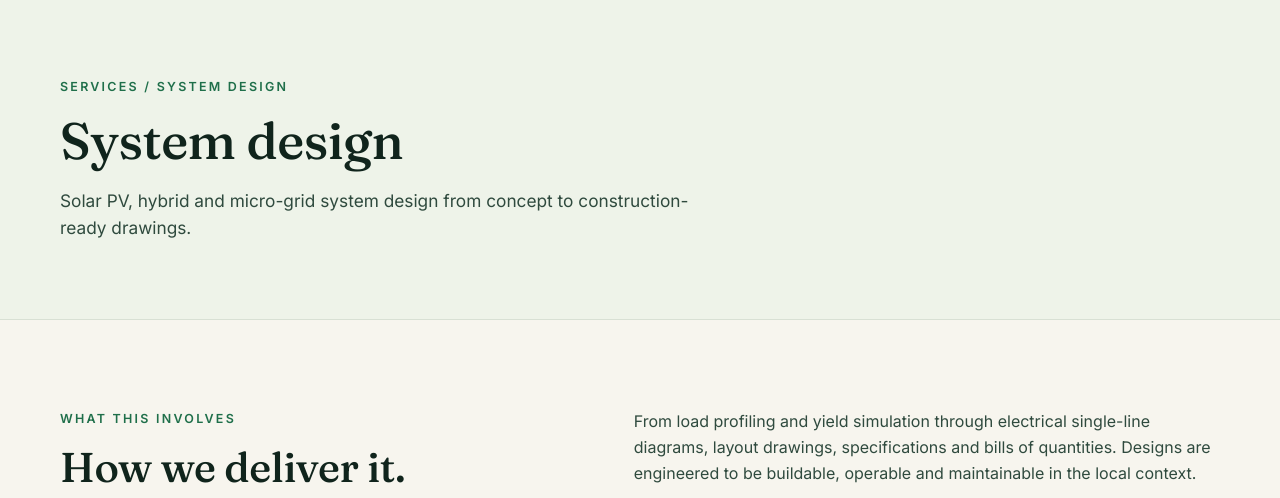
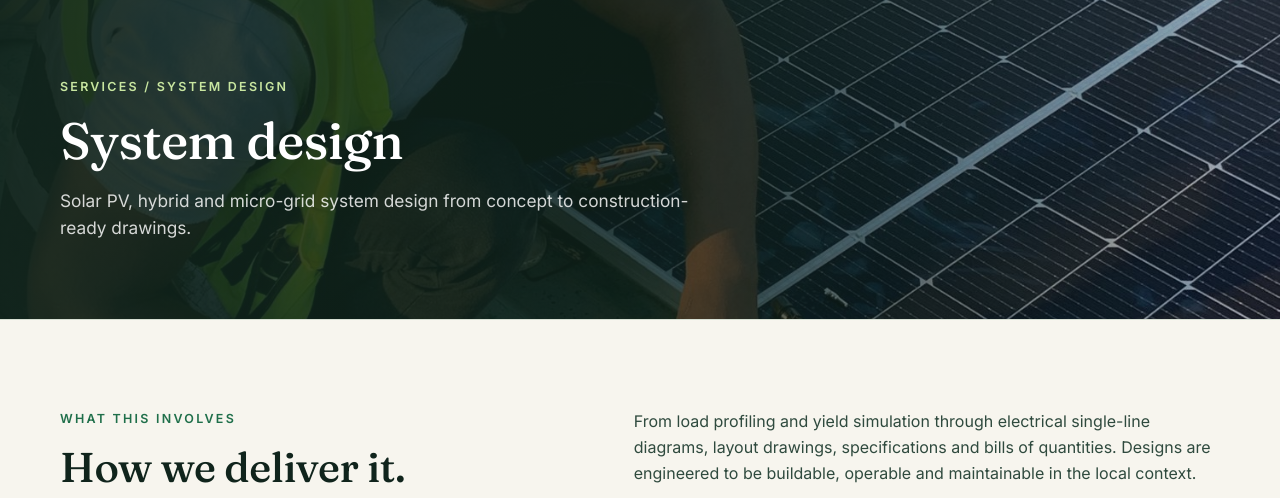
Before and after one commit to thuwalabrian/fcce-site, a FastAPI app: page /services/system-design in a window 1280 px wide. Shown: the part 91-589 px from the top of the page. Run offline with FastAPI, Linux system fonts and the light colour scheme.

Commit message:
Add unique imagery to all services
Add a distinct African-context image for each service card and matching detail-page hero, with all media bundled locally.

Co-authored-by: Copilot <223556219+Copilot@users.noreply.github.com>

```diff
--- a/app/site_content.py
+++ b/app/site_content.py
@@ -95,6 +95,32 @@ SERVICE_GROUPS = [
     {"title": "Renewable energy", "body": "Solar PV, hybrid systems, microgrids, storage and resource-led design.", "anchor": "renewable"},
     {"title": "Environment", "body": "Environmental assessments, compliance, sustainability and social safeguards.", "anchor": "environment"},
     {"title": "Delivery & assurance", "body": "Project management, audits, due diligence, review and training.", "anchor": "delivery"},
+]
+
+SERVICE_MEDIA = [
+    {"image": "/static/img/media/african-engineering-team.jpg", "alt": "African engineering team reviewing a project blueprint"},
+    {"image": "/static/img/media/african-solar-technician.jpg", "alt": "African technician installing solar panels"},
+    {"image": "/static/img/media/african-technology-team.jpg", "alt": "African technology team collaborating in an office"},
+    {"image": "/static/img/media/african-electrician.jpg", "alt": "African technician inspecting an electrical control panel"},
+    {"image": "/static/img/media/african-field-worker.jpg", "alt": "African field worker assessing a rural project site"},
+    {"image": "/static/img/media/african-solar-worker.jpg", "alt": "African worker supporting a solar energy project"},
+    {"image": "/static/img/media/black-woman-engineer.jpg", "alt": "Black woman engineer in a technical workplace"},
+    {"image": "/static/img/media/african-construction-team.jpg", "alt": "African construction team building infrastructure"},
+    {"image": "/static/img/media/african-industrial-worker.jpg", "alt": "African industrial worker at technical equipment"},
+    {"image": "/static/img/media/african-solar-community.jpg", "alt": "African community beside a rural renewable-energy setting"},
+    {"image": "/static/img/media/african-water-project.jpg", "alt": "African worker carrying pipe for a community water project"},
+    {"image": "/static/img/media/africa-solar-landscape.jpg", "alt": "Solar panels across a rural African landscape"},
+    {"image": "/static/img/media/africa-power-lines.jpg", "alt": "Power lines across an African landscape"},
+    {"image": "/static/img/media/black-renewable-team.jpg", "alt": "Renewable-energy team silhouetted against wind turbines"},
+    {"image": "/static/img/media/african-woman-technology.jpg", "alt": "African woman using technology outdoors"},
+    {"image": "/static/img/media/black-man-solar.jpg", "alt": "Black solar technician working with a photovoltaic panel"},
+    {"image": "/static/img/media/african-wind-energy.jpg", "alt": "Renewable wind-energy infrastructure"},
+    {"image": "/static/img/media/solar-hillside.jpg", "alt": "Solar array across a green hillside landscape"},
+    {"image": "/static/img/media/community-water.jpg", "alt": "Community water infrastructure in a rural setting"},
+    {"image": "/static/img/media/waste-energy.jpg", "alt": "Waste materials prepared for sustainable energy recovery"},
+    {"image": "/static/img/media/policy-analysis.jpg", "alt": "Technical policy and project analysis documents"},
+    {"image": "/static/img/media/energy-framework.jpg", "alt": "Energy network and policy framework visual"},
+    {"image": "/static/img/media/implementation.jpg", "alt": "Engineer reviewing project implementation plans"},
 ]
 
 NAV = [
--- a/app/static/css/styles.css
+++ b/app/static/css/styles.css
@@ -325,6 +325,27 @@ p:last-child { margin-bottom: 0; }
 .stat-value { font-family: var(--font-display); font-size: clamp(1.6rem, 3vw, 2.3rem); color: var(--green); line-height: 1; }
 .stat-label { font-size: 0.85rem; color: var(--muted); }
 
+.service-detail-hero { position: relative; isolation: isolate; overflow: hidden; }
+.service-detail-hero.has-media { color: #fff; }
+.service-detail-hero.has-media .eyebrow,
+.service-detail-hero.has-media .breadcrumb-link,
+.service-detail-hero.has-media .accent { color: var(--lime); }
+.service-detail-hero.has-media .page-lede { color: rgba(255, 255, 255, 0.82); }
+.service-detail-media {
+  position: absolute;
+  z-index: -2;
+  inset: 0;
+  background-position: center;
+  background-size: cover;
+}
+.service-detail-hero.has-media::after {
+  content: "";
+  position: absolute;
+  z-index: -1;
+  inset: 0;
+  background: linear-gradient(90deg, rgba(16, 36, 28, 0.94), rgba(16, 36, 28, 0.72) 58%, rgba(16, 36, 28, 0.28));
+}
+
 /* ---------- Sections ---------- */
 .section { padding-block: clamp(3.5rem, 7vw, 6rem); }
 .section-tinted { background: var(--tint); }
--- a/app/templates/pages/service_detail.html
+++ b/app/templates/pages/service_detail.html
@@ -3,7 +3,14 @@
 {% block description %}{{ service.body }}{% endblock %}
 
 {% block content %}
-<section class="page-hero">
+{% set ns = namespace(media=none) %}
+{% for item in site.SERVICES %}
+  {% if item.slug == service.slug %}
+    {% set ns.media = site.SERVICE_MEDIA[loop.index0] %}
+  {% endif %}
+{% endfor %}
+<section class="page-hero service-detail-hero{% if ns.media %} has-media{% endif %}">
+  {% if ns.media %}<div class="service-detail-media" style="background-image: url('{{ ns.media.image }}');" aria-label="{{ ns.media.alt }}"></div>{% endif %}
   <div class="container">
     <p class="eyebrow reveal"><a href="/services" class="breadcrumb-link">Services</a> / {{ service.title }}</p>
     <h1 class="page-title reveal">{{ service.title }}</h1>
--- a/app/templates/pages/services.html
+++ b/app/templates/pages/services.html
@@ -26,8 +26,12 @@
     </div>
     <div class="card-grid card-grid-3" id="service-catalogue">
       {% for service in site.SERVICES %}
+      {% set media = site.SERVICE_MEDIA[loop.index0] %}
       <a class="service-card reveal" href="/services/{{ service.slug }}" data-service-group="{% if loop.index <= 8 %}energy{% elif loop.index <= 14 %}renewable{% elif loop.index <= 18 %}environment{% else %}delivery{% endif %}">
-        <span class="service-index">{{ '%02d' | format(loop.index) }}</span>
+        <div class="service-card-media">
+          <img src="{{ media.image }}" alt="{{ media.alt }}" loading="lazy">
+          <span class="service-index">{{ '%02d' | format(loop.index) }}</span>
+        </div>
         <h3>{{ service.title }}</h3>
         <p>{{ service.body }}</p>
         <span class="card-arrow" aria-hidden="true">&rarr;</span>
```
Also changed, not shown: other parts of app/static/css/styles.css (+30 -0 lines).
